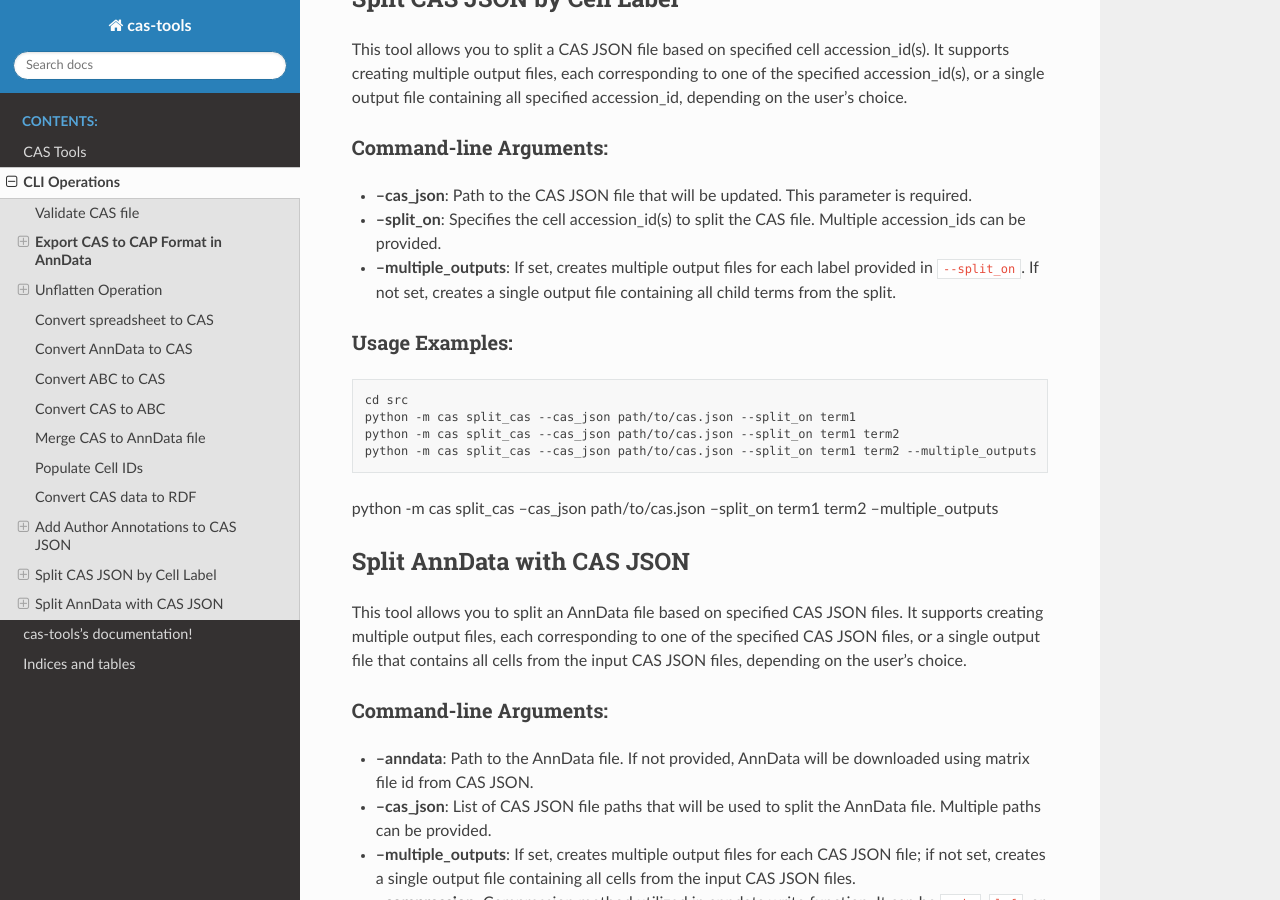
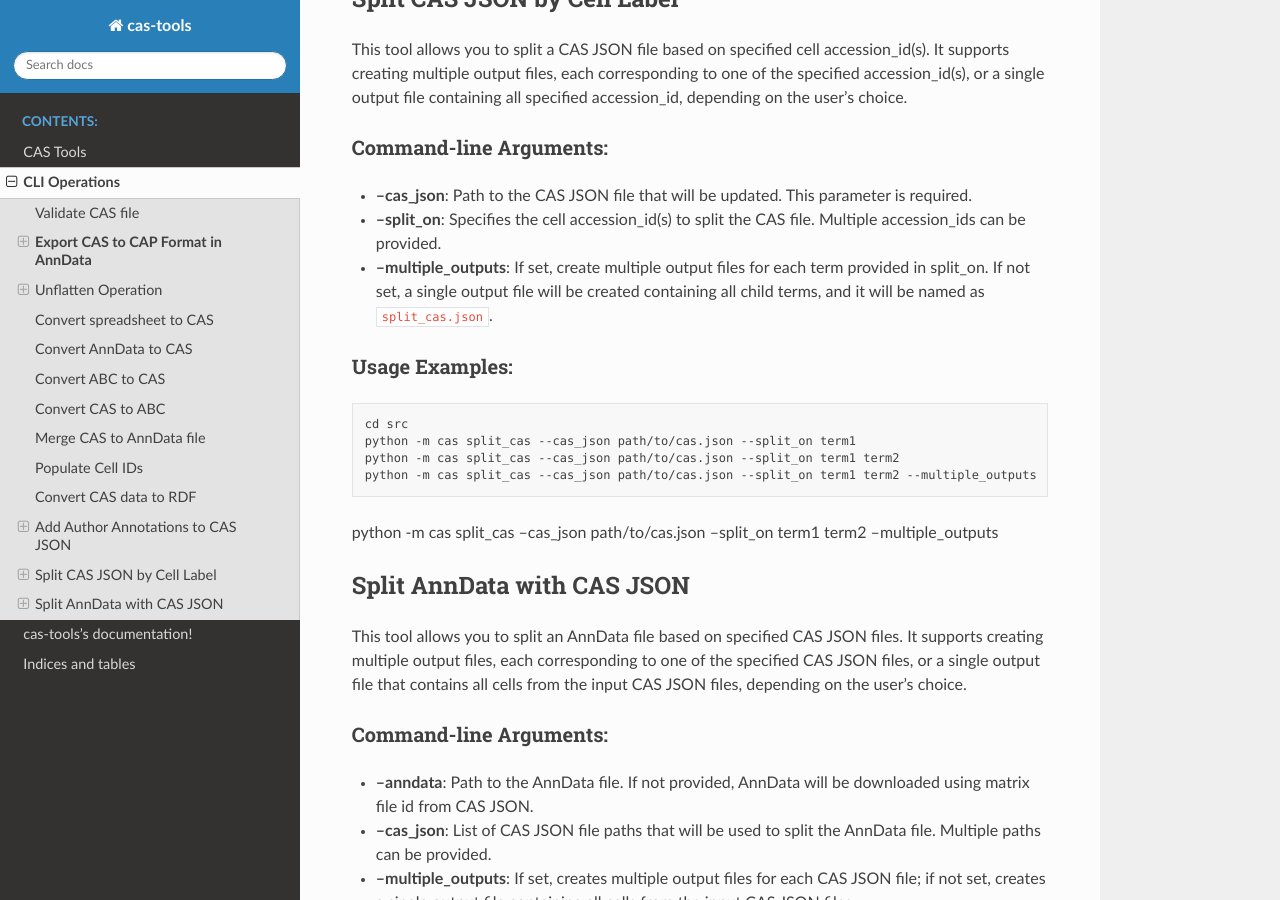
Before and after one commit to cellannotation/cas-tools, a Sphinx documentation site: the page built from docs/cli.md, in a window 1280 px wide and 900 px high, scrolled down 6883 px. Built offline with Sphinx 7.4.7 and the Read the Docs theme 3.1.0, drawn with Linux system fonts in a browser that asks for light colours.

Commit message:
Update documentation for split_cas

````diff
--- a/docs/cli.md
+++ b/docs/cli.md
@@ -250,7 +250,9 @@ This tool allows you to split a CAS JSON file based on specified cell accession_
 ### Command-line Arguments:
 - **--cas_json**: Path to the CAS JSON file that will be updated. This parameter is required.
 - **--split_on**: Specifies the cell accession_id(s) to split the CAS file. Multiple accession_ids can be provided.
-- **--multiple_outputs**: If set, creates multiple output files for each label provided in `--split_on`. If not set, creates a single output file containing all child terms from the split.
+- **--multiple_outputs**: If set, create multiple output files for each term provided in split_on.
+                          If not set, a single output file will be created containing all child terms,
+                          and it will be named as `split_cas.json`.
 
 ### Usage Examples:
 ```commandline
````
Also changed, not shown: 1 other file.
